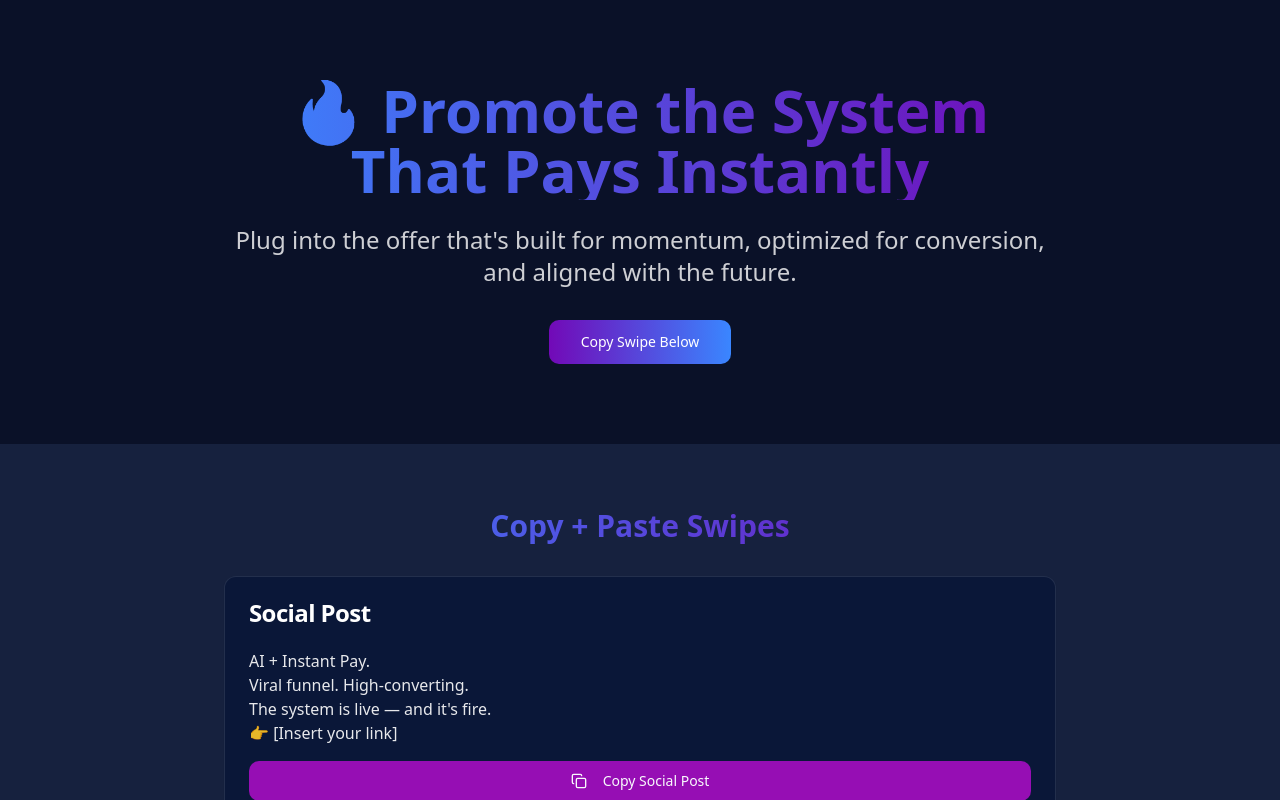
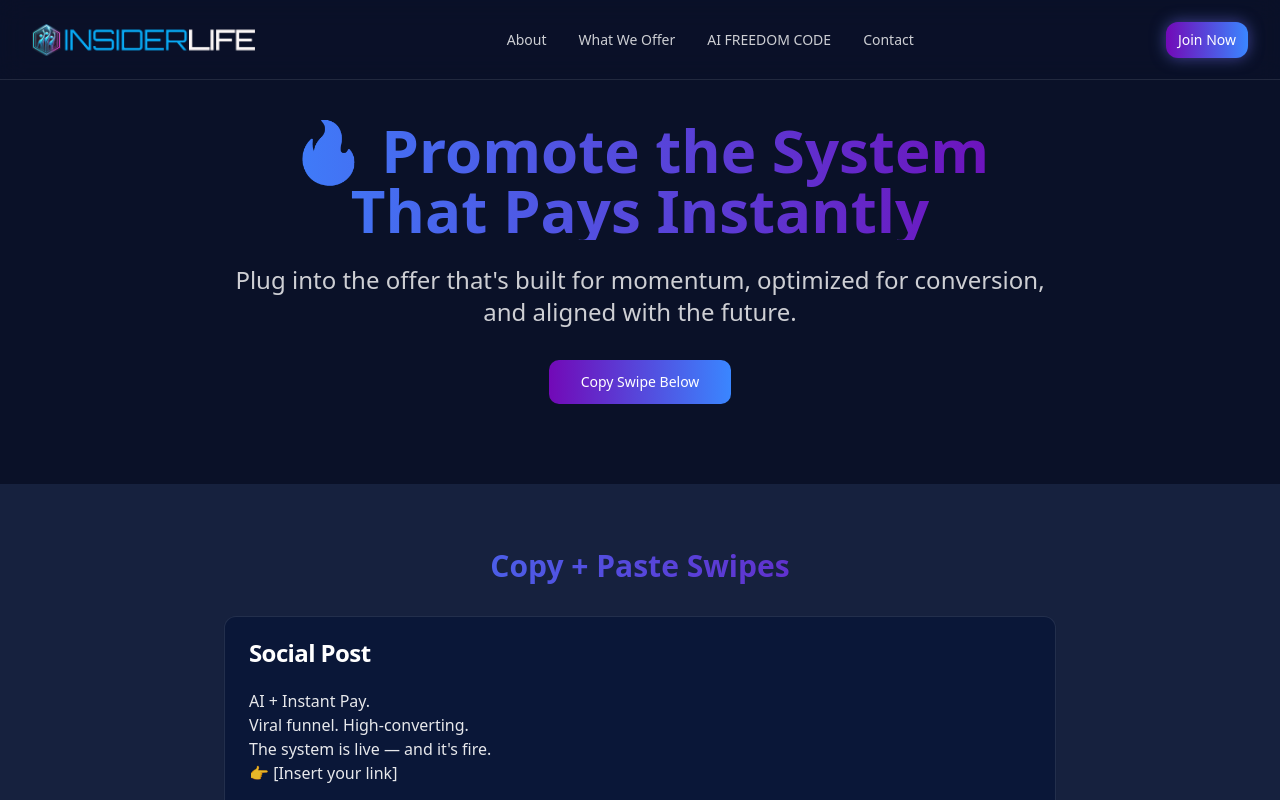
Before and after one commit to TokenomixLabs/insiderlife-lander, a React (Vite) app: page /affiliate-swipe-hub in a window 1280 px wide. Shown: the top 800 px of the page. Built offline with nearby package versions, Linux system fonts and the light colour scheme.

Commit message:
Add AffiliateSwipeHub page
Create the AffiliateSwipeHub page and add related components.

```diff
--- a/src/pages/AffiliateSwipeHub.tsx
+++ b/src/pages/AffiliateSwipeHub.tsx
@@ -1,17 +1,19 @@
 
-import { Image } from "lucide-react";
-import { Card, CardContent, CardHeader, CardTitle } from "@/components/ui/card";
+import React from 'react';
 import { Button } from "@/components/ui/button";
 import SwipeSection from "@/components/affiliate/SwipeSection";
 import CreativeAssets from "@/components/affiliate/CreativeAssets";
 import ExecutionTips from "@/components/affiliate/ExecutionTips";
 import SoftInvite from "@/components/affiliate/SoftInvite";
+import Navbar from "@/components/Navbar";
+import Footer from "@/components/Footer";
 
-const AffiliateSwipeHub = () => {
+const AffiliateSwipeHub: React.FC = () => {
   return (
     <div className="min-h-screen bg-insiderDark text-white">
+      <Navbar />
       {/* Hero Section */}
-      <section className="py-20 px-4">
+      <section className="pt-[120px] pb-20 px-4">
         <div className="container mx-auto max-w-4xl text-center">
           <h1 className="text-4xl md:text-6xl font-bold mb-6 text-gradient">
             🔥 Promote the System That Pays Instantly
@@ -32,6 +34,8 @@ const AffiliateSwipeHub = () => {
       <CreativeAssets />
       <ExecutionTips />
       <SoftInvite />
+
+      <Footer />
     </div>
   );
 };
```
